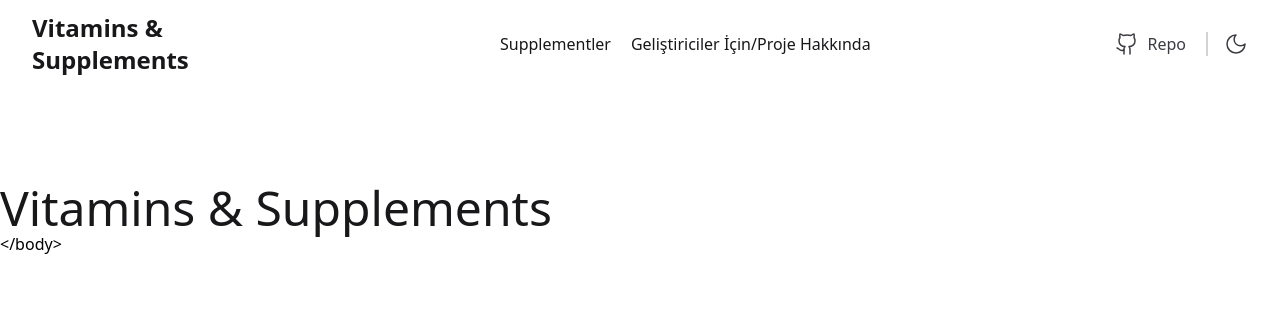
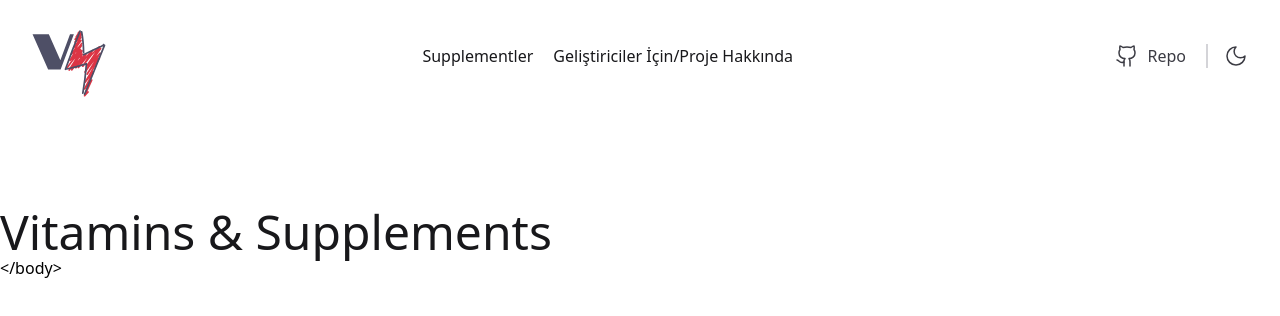
Before and after one commit to sonatipek/vitamins-and-supplements-frontend, a React (Vite) app: page / in a window 1280 px wide. Shown: the top 316 px of the page. Built offline with nearby package versions, Linux system fonts and the light colour scheme.

Commit message:
temporary logo added

```diff
--- a/src/components/Navbar.jsx
+++ b/src/components/Navbar.jsx
@@ -1,4 +1,5 @@
 import { Github, Moon } from "lucide-react";
+import BrandLogo from "../assets/brand_logo.svg";
 
 export default function Navbar() {
   const navLinks = [
@@ -8,9 +9,12 @@ export default function Navbar() {
   return (
     <header>
       <nav className="container py-3 flex items-center justify-between">
-        <h1 className="inline-block w-1/2 md:w-1/5 text-2xl text-darkest font-semibold">
-          Vitamins & Supplements
-        </h1>
+        <a href="/">
+          <img src={BrandLogo} alt="Vitamins and Supplements Brand Logo" width={88} />
+          <h1 className="hidden">
+            Vitamins & Supplements
+          </h1>
+        </a>
 
         <ul className="flex gap-5 *:font-medium *:text-darkest">
           {navLinks.map((value, index) => (
@@ -26,11 +30,11 @@ export default function Navbar() {
             href="https://github.com/sonatipek/vitamins-and-supplements-frontend"
             className="flex px-5 gap-2 text-dark border-r-2 border-light hover:underline"
           >
-            <Github strokeWidth={1.5}/> Repo
+            <Github strokeWidth={1.5} /> Repo
           </a>
 
           <button className="pl-2 text-dark hover:scale-105  transition-transform duration-300">
-            <Moon strokeWidth={1.5}/>
+            <Moon strokeWidth={1.5} />
           </button>
         </div>
       </nav>
```
Also changed, not shown: src/assets/brand_logo.svg (added).
